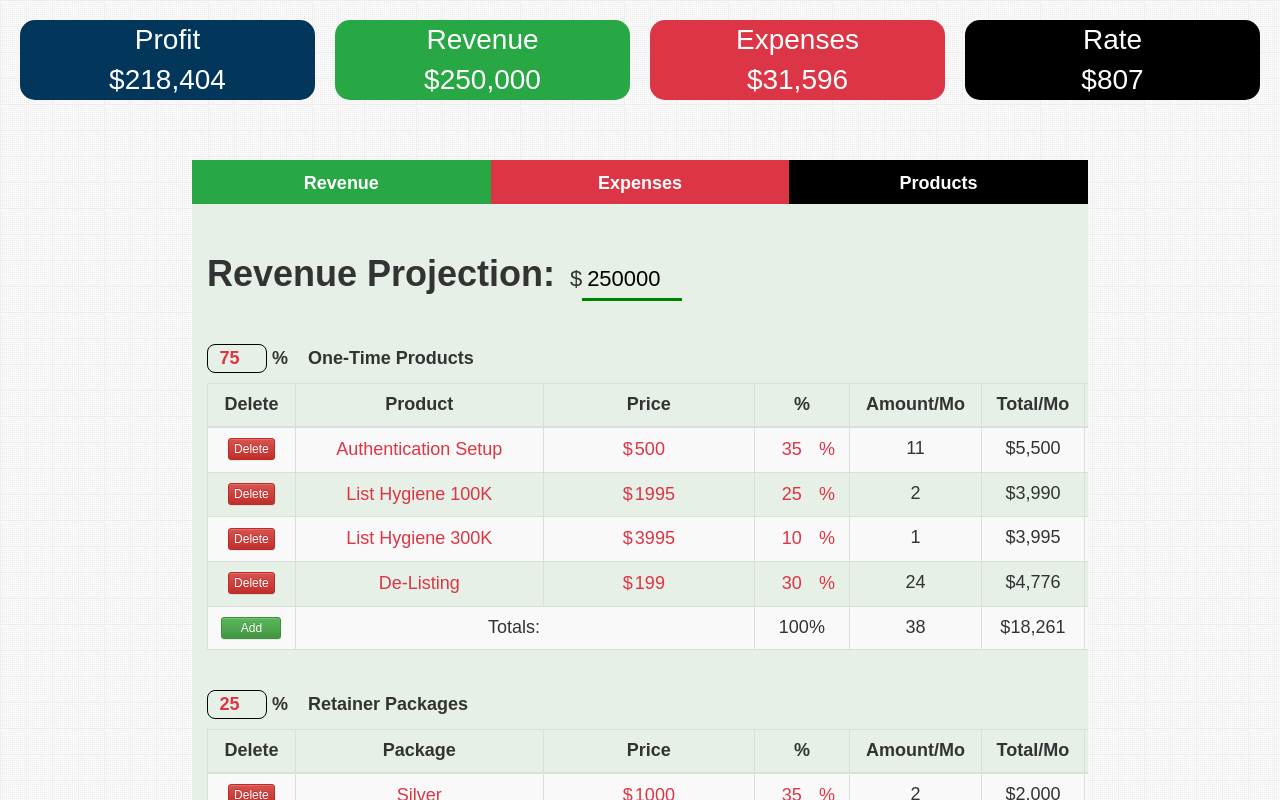
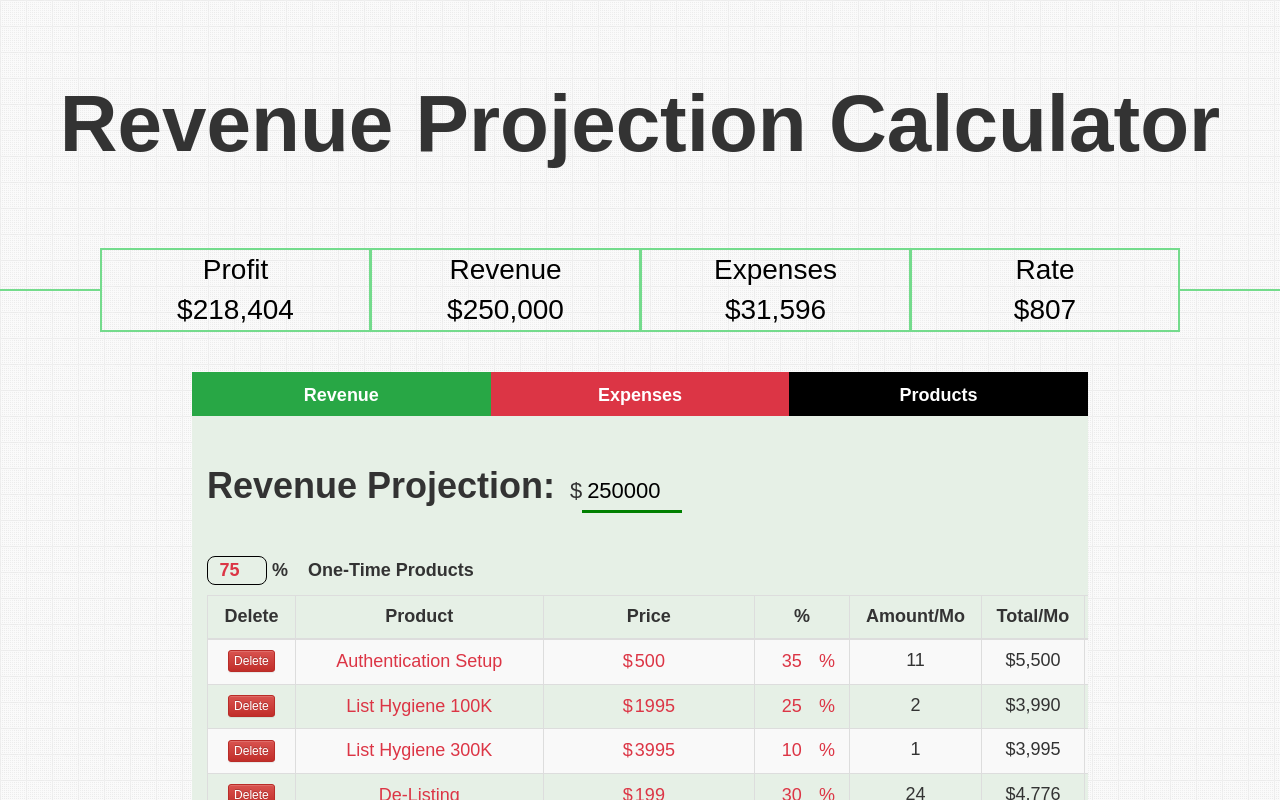
Before and after one commit to SSelke/revenue-calculator, a React app: page / in a window 1280 px wide. Shown: the top 800 px of the page. Built offline with nearby package versions, Linux system fonts and the light colour scheme.

Commit message:
Added sticky header

```diff
--- a/src/App.css
+++ b/src/App.css
@@ -1,4 +1,7 @@
+@import url('https://fonts.googleapis.com/css?family=Noto+Serif+KR:400,700');
+
 .App {
   text-align: center;
   background-image: url(./bg.png);
+  font-family: 'Noto Serif KR', sans-serif;
 }
--- a/src/components/Navigation/Header/Header.css
+++ b/src/components/Navigation/Header/Header.css
@@ -0,0 +1,9 @@
+.Header {
+    margin: 0 auto 80px auto;
+}
+
+.Header h1 {
+    font-size: 80px;
+    padding-top: 80px;
+    margin: 0;
+}
--- a/src/components/Navigation/Header/Header.js
+++ b/src/components/Navigation/Header/Header.js
@@ -1,10 +1,11 @@
 import React from 'react';
-import NavigationItems from '../NavigationItems/NavigationItems';
 import classes from './Header.css';
 
 const header = (props) => {
     return (
-        <NavigationItems />
+        <div className={classes.Header}>
+            <h1><strong>Revenue Projection Calculator</strong></h1>
+        </div>
     );
 }
 
--- a/src/components/Navigation/NavigationItems/NavigationItem/NavigationItem.css
+++ b/src/components/Navigation/NavigationItems/NavigationItem/NavigationItem.css
@@ -1,9 +1,8 @@
 .NavigationItem {
     display: block;
-    background: #28a745;
-    border-radius: 15px;
-    margin: 5px 10px;
-    color: #FFF;
+    background: transparent;
+    color: #000;
+    width: 80px;
     flex-basis: 40%;
     flex-shrink: 0;
     flex-grow: 1;
@@ -16,26 +15,43 @@
         flex-basis: 100px;
         line-height: 40px;
         font-size: 28px;
-        margin: 20px 10px;
+        border: 2px solid #74db8c;
+        background: transparent !important;
+        color: #000 !important;
+    }
+    .NavigationItem:nth-child(1) {
+        border-right: 1px solid #74db8c;
+    }
+
+    .NavigationItem:nth-child(2) {
+        border-right: 1px solid #74db8c;
+    }
+
+    .NavigationItem:nth-child(3) {
+        border-right: 1px solid #74db8c;
+    }
+
+    .NavigationItem:nth-child(4) {
+        border-right: 1px solid #74db8c;
     }
 }
 
-.NavigationItem div {
-    background: transparent;
-}
-
-.NavigationItem:nth-child(1) {
+.NavigationItem:nth-child(2) {
     background: #02375b;
-}
-
-.NavigationItem:nth-child(2) {
-    background: #28a745;
+    color: white;
 }
 
 .NavigationItem:nth-child(3) {
-    background: #dc3545;
+   background: #28a745;
+   color: white;
 }
 
 .NavigationItem:nth-child(4) {
+    background: #dc3545;
+    color: white;
+}
+
+.NavigationItem:nth-child(5) {
     background: #000;
+     color: white;
 }
--- a/src/components/Navigation/NavigationItems/NavigationItems.css
+++ b/src/components/Navigation/NavigationItems/NavigationItems.css
@@ -1,8 +1,27 @@
 .NavigationItems{
     display: flex;
     flex-wrap: wrap;
-    padding: 0 10px;
     justify-content: center;
     width: 100vw;
     z-index: 2;
 }
+
+.NavigationItems span {
+    width: 100px;
+    height: 0px;
+    margin: auto 0;
+    border: 1.5px solid #74db8c;
+}
+
+@media (max-width: 800px) {
+    .NavigationItems span {
+         display: none;
+    }
+}
+
+/* The sticky class is added to the header with JS when it reaches its scroll position */
+.sticky {
+  position: fixed;
+  top: 0;
+  width: 100%
+}
--- a/src/components/Navigation/NavigationItems/NavigationItems.js
+++ b/src/components/Navigation/NavigationItems/NavigationItems.js
@@ -1,16 +1,55 @@
-import React from 'react';
+import React, {Component} from 'react';
 import NavigationItem from './NavigationItem/NavigationItem';
 import classes from './NavigationItems.css';
 
-const navigationItems = (props) => {
-    return (
-        <div className={classes.NavigationItems}>
-            <NavigationItem dataType='Profit' value={props.profit}/>
-            <NavigationItem dataType='Revenue' value={props.revenue}/>
-            <NavigationItem dataType='Expenses' value={props.expenses >= 0 ? props.expenses : 31596}/>
-            <NavigationItem dataType='Rate' value={props.rate}/>
-        </div>
-    );
+class NavigationItems extends Component {
+
+    state = {
+        sticky: null
+    }
+    // updateDimensions = () => {
+    //     if (window.pageYOffset > this.state.sticky) {
+    //         const element = document.getElementById('navs');
+    //         const sticky = element.offsetTop;
+    //         console.log(sticky);
+    //         this.setState({ sticky: sticky });
+    //     }
+    // }
+    scrollHandler = () => {
+        const element = document.getElementById('navs');
+        if (window.pageYOffset > this.state.sticky && document.documentElement.clientWidth < 800) {
+            element.classList.add("NavigationItems__sticky__jlVDr");
+        } else {
+            element.classList.remove("NavigationItems__sticky__jlVDr");
+        }
+    }
+
+    componentDidMount() {
+        window.addEventListener('scroll', this.scrollHandler);
+        window.addEventListener("resize", this.updateDimensions);
+        const element = document.getElementById('navs');
+        const sticky = element.offsetTop;
+        this.setState({ sticky: sticky });
+    }
+    componentWillUnmount() {
+        window.removeEventListener('scroll', this.scrollHandler);
+        window.removeEventListener("resize", this.updateDimensions);
+    }
+
+    render () {
+
+        return (
+            <div className={classes.NavigationItems} id='navs'>
+                <span></span>
+                <NavigationItem dataType='Profit' value={this.props.profit} />
+                <NavigationItem dataType='Revenue' value={this.props.revenue} />
+                <NavigationItem dataType='Expenses' value={this.props.expenses >= 0 ? this.props.expenses : 31596} />
+                <NavigationItem dataType='Rate' value={this.props.rate} />
+                <span></span>
+            </div>
+        );
+    }
+
 }
 
-export default navigationItems;
+export default NavigationItems;
--- a/src/hoc/Layout/Layout.js
+++ b/src/hoc/Layout/Layout.js
@@ -1,14 +1,42 @@
 import React, {Component, Fragment} from 'react';
 import NavigationItems from '../../components/Navigation/NavigationItems/NavigationItems';
+import Header from '../../components/Navigation/Header/Header';
 import classes from './Layout.css';
 
 class Layout extends Component {
 
+    state = {
+        sticky: null
+    }
+
+    scrollHandler = () => {
+        console.log(this.state.sticky);
+        const element = document.getElementById('main');
+        if (window.pageYOffset > this.state.sticky && document.documentElement.clientWidth < 800) {
+            element.style.paddingTop = "170px";
+        } else {
+            element.style.paddingTop = "0";
+        }
+    }
+
+    componentDidMount() {
+        window.addEventListener('scroll', this.scrollHandler);
+        window.addEventListener("resize", this.updateDimensions);
+        const element = document.getElementById('navs');
+        const sticky = element.offsetTop;
+        this.setState({ sticky: sticky });
+    }
+    componentWillUnmount() {
+        window.removeEventListener('scroll', this.scrollHandler);
+        window.removeEventListener("resize", this.updateDimensions);
+    }
+
     render () {
         return (
             <Fragment>
+                <Header />
                 <NavigationItems profit={this.props.profit} revenue={this.props.revenue} expenses={this.props.expenses} rate={this.props.rate}/>
-                <main className={classes.Content}>
+                <main className={classes.Content} id="main">
                     {this.props.children}
                 </main>
             </Fragment>
```
